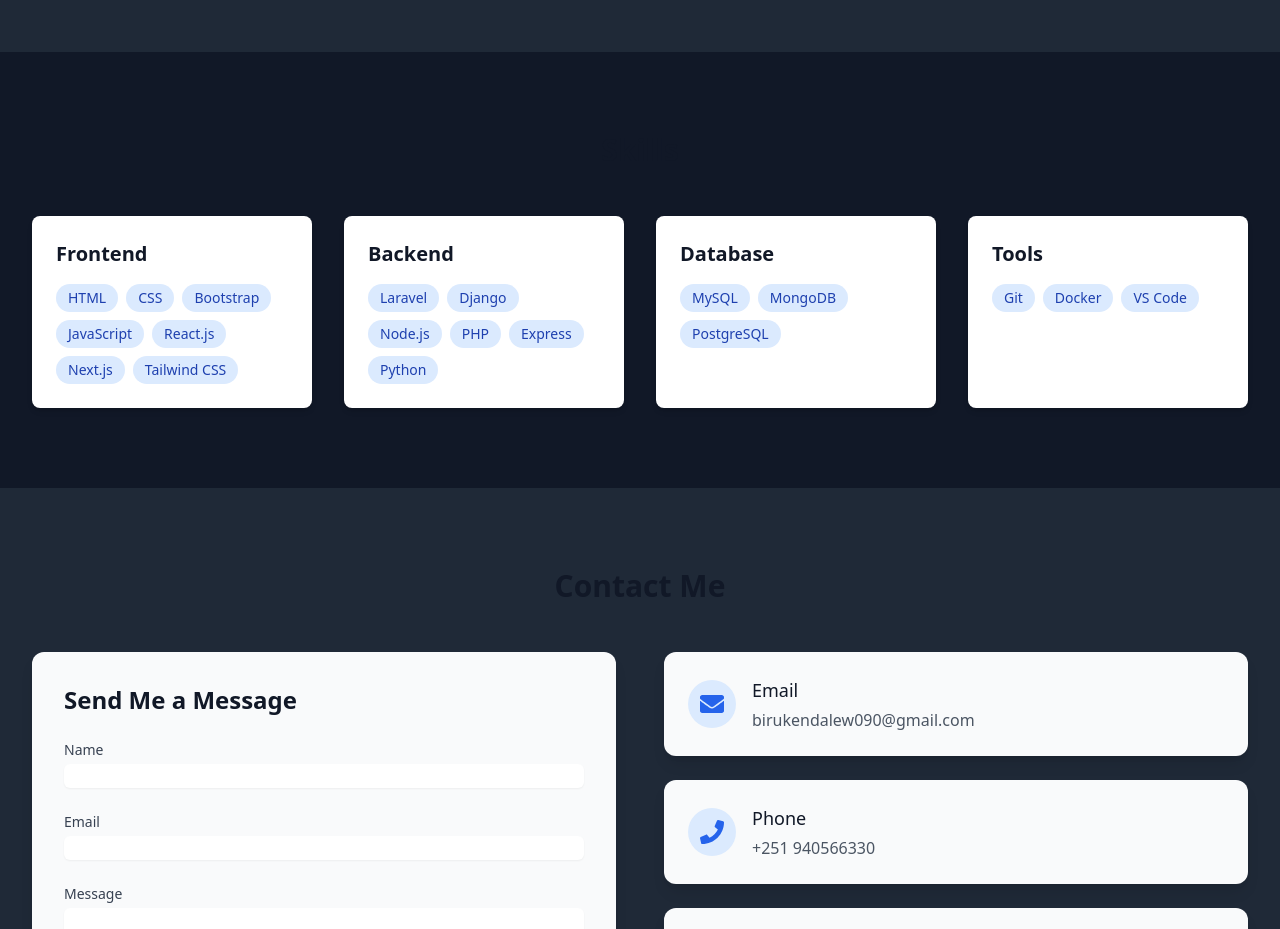
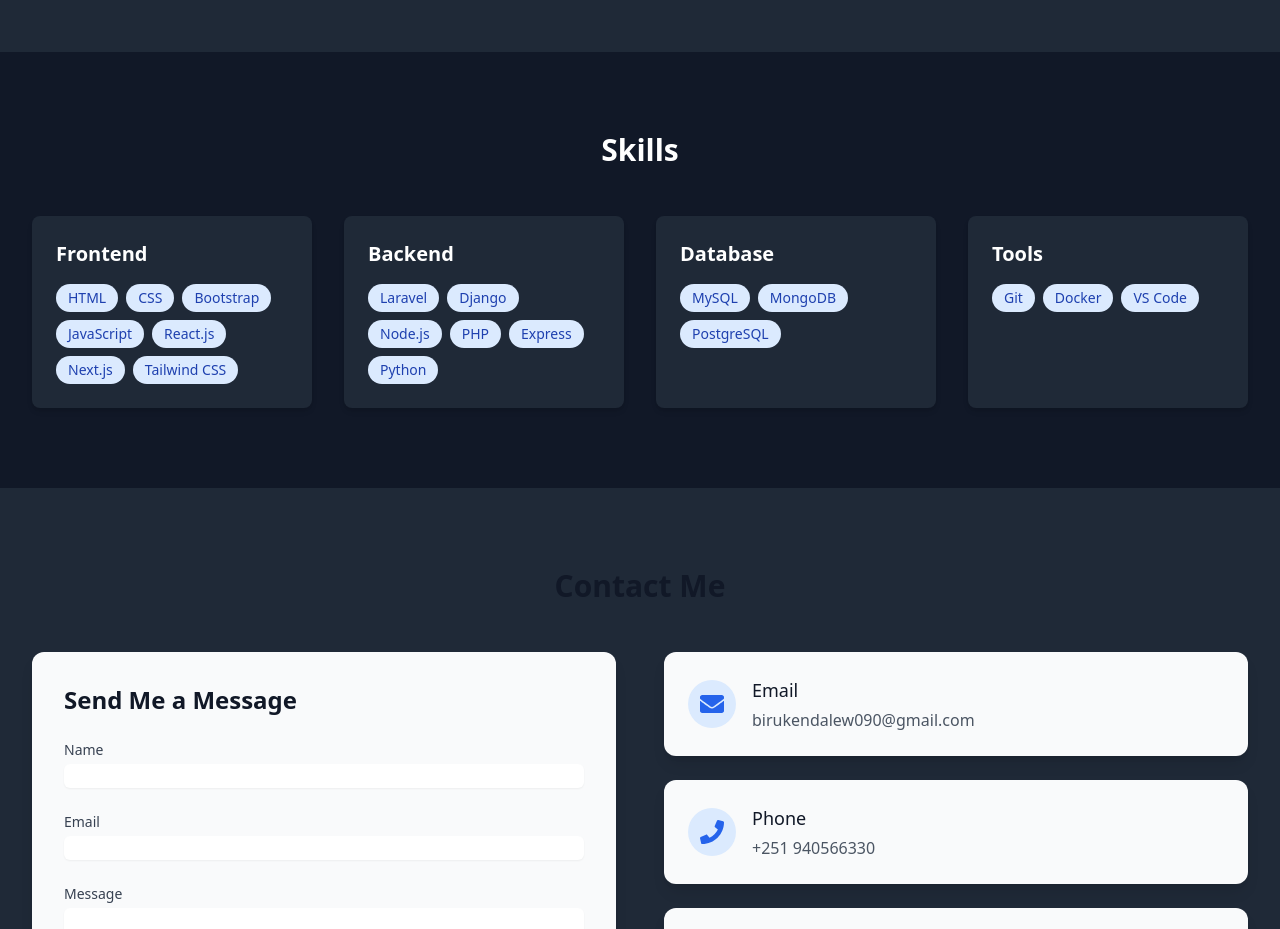
Before and after one commit to bikoendalew/portfolio, a Next.js app: page / in a window 1280 px wide. Shown: the part 2160-3089 px from the top of the page. Built offline with nearby package versions, Linux system fonts and the light colour scheme.

Commit message:
bg to skill sec

```diff
--- a/src/app/components/sections/Skills.tsx
+++ b/src/app/components/sections/Skills.tsx
@@ -46,7 +46,7 @@ export default function Skills() {
             initial={{ opacity: 0, y: -20 }}
             animate={{ opacity: 1, y: 0 }}
             transition={{ duration: 0.5 }}
-            className="text-3xl font-bold text-center text-gray-900 dark:text-white mb-12"
+            className="text-3xl font-bold text-center text-white mb-12"
           >
             Skills
           </motion.h2>
@@ -62,9 +62,9 @@ export default function Skills() {
                 key={category}
                 variants={itemVariants}
                 whileHover={{ scale: 1.02 }}
-                className="bg-white dark:bg-gray-800 rounded-lg shadow-md p-6"
+                className="bg-gray-800 rounded-lg shadow-md p-6"
               >
-                <h3 className="text-xl font-semibold text-gray-900 dark:text-white mb-4">
+                <h3 className="text-xl font-semibold text-white mb-4">
                   {category}
                 </h3>
                 <div className="flex flex-wrap gap-2">
```
